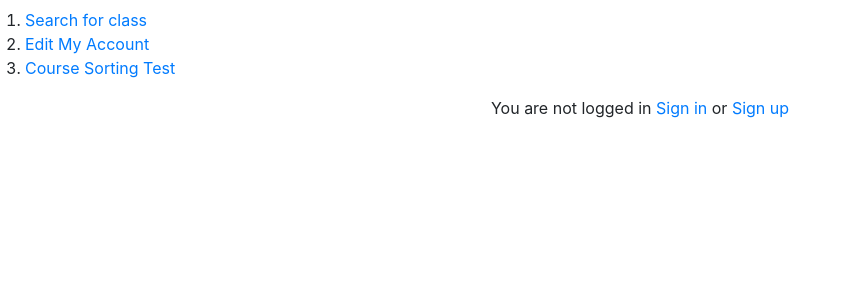
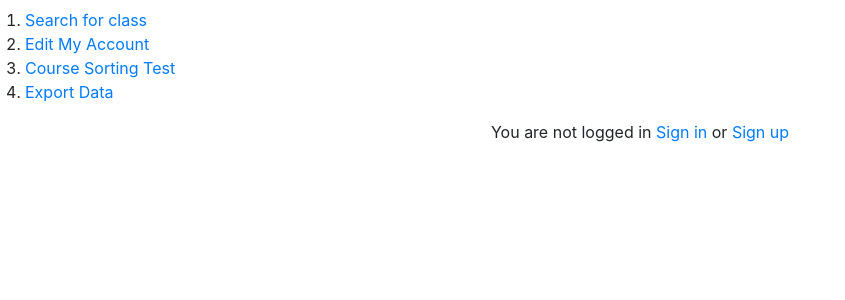
Before and after one commit to msbchoi/CollegeTextbookDb, a PHP site: page /main_page.php in a window 1280 px wide. Shown: the part 48-348 px from the top of the page, without its empty margins (0-845 px from the left). Run offline with PHP 8.4, Linux system fonts and the light colour scheme; some libraries are stand-ins or nearby versions.

Commit message:
Added link to export
Self explanatory

```diff
--- a/main_page.php
+++ b/main_page.php
@@ -48,11 +48,11 @@ function prep_list()
 			<!-- We print a few things common to all users-->
 			var page_ol = document.getElementById("list_of_pages");
 			<!-- Fill this next array with the urls for the pages everyone should be able to see-->
-			var common_urls = ["class_search_test_home", "account", "sort"];
+			var common_urls = ["class_search_test_home", "account", "sort", "export"];
 
 
 			<!-- this array contains the hyperlink text, like "Click here to see all classes" -->
-			var common_desc = ["Search for class", "Edit My Account", "Course Sorting Test"];
+			var common_desc = ["Search for class", "Edit My Account", "Course Sorting Test", "Export Data"];
 
 			<!--urls and descriptions for teacher only pages -->
 			var teacher_urls = ["Teacherurl1"];
```
